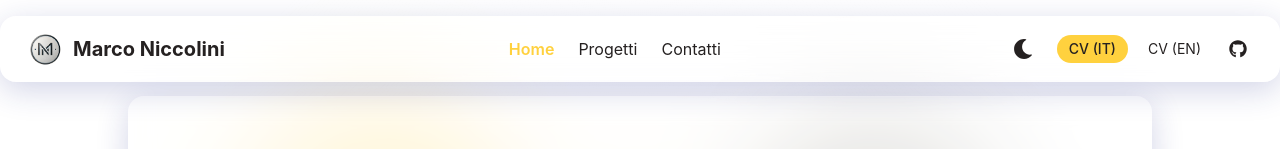
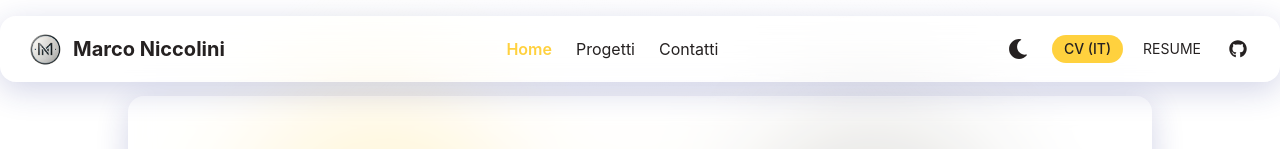
Before and after one commit to Nicco6598/MN-Portfolio, a React (Create React App) app: page / in a window 1280 px wide. Shown: the top 149 px of the page. Built offline with nearby package versions, Linux system fonts and the light colour scheme.

Commit message:
FIX CV DESKTOP

```diff
--- a/src/components/Navbar.tsx
+++ b/src/components/Navbar.tsx
@@ -75,7 +75,7 @@ const Navbar: React.FC = () => {
           {/* Desktop Download Links */}
           <div className="hidden md:flex items-center space-x-2">
             <a
-              href="https://www.dropbox.com/scl/fi/j6fmtjtc4pz5tg0ym2ft5/Marco_Niccolini-CV-IT.pdf?rlkey=usg26nik24hays92zwodzum9v&st=qgjrzhgx&dl=0"
+              href="https://www.dropbox.com/scl/fi/8s8vlg5i47u9v99k78u4m/Marco_Niccolini-CV-IT-2.pdf?rlkey=aotn6uq6rab75ml8e6fhou4sl&st=ucr4z9lh&dl=0"
               target="_blank"
               rel="noopener noreferrer"
               className="px-3 py-1 rounded-full bg-sunglow text-raisin-black font-medium text-sm hover:bg-opacity-90 transition-colors"
@@ -83,12 +83,12 @@ const Navbar: React.FC = () => {
               CV (IT)
             </a>
             <a
-              href="https://www.dropbox.com/scl/fi/fl5mqi4fxaqrk76b9m4rq/Marco_Niccolini_CV-ENG.pdf?rlkey=4irakujhbx7x7lhk98cel3raz&st=g363iikd&dl=0"
+              href="https://www.dropbox.com/scl/fi/683lfqrtxnu59rk7a4lll/Marco_Niccolini-CV-EN-1.pdf?rlkey=4xupp70mjwurxpnmh2zmxe3jh&st=9gbpevxy&dl=0"
               target="_blank"
               rel="noopener noreferrer"
               className="px-3 py-1 rounded-full bg-white bg-opacity-10 text-sm hover:bg-opacity-20 transition-colors"
             >
-              CV (EN)
+              RESUME
             </a>
             <a
               href="https://github.com/Nicco6598"
@@ -207,7 +207,7 @@ const Navbar: React.FC = () => {
                   }`}
                 >
                   <FaFileDownload />
-                  <span>CV (EN)</span>
+                  <span>RESUME</span>
                 </a>
                 <a
                   href="https://github.com/Nicco6598"
```
